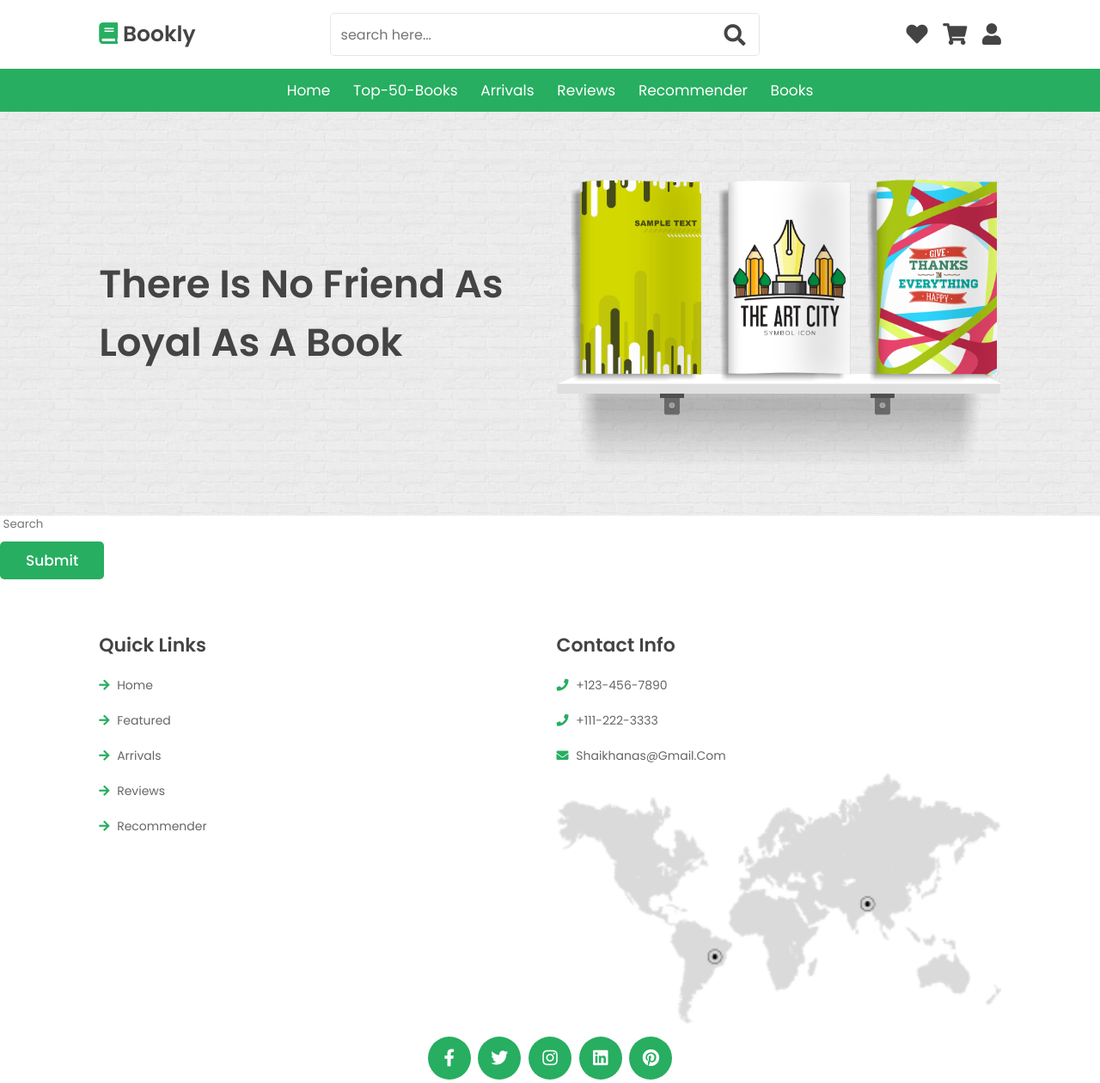
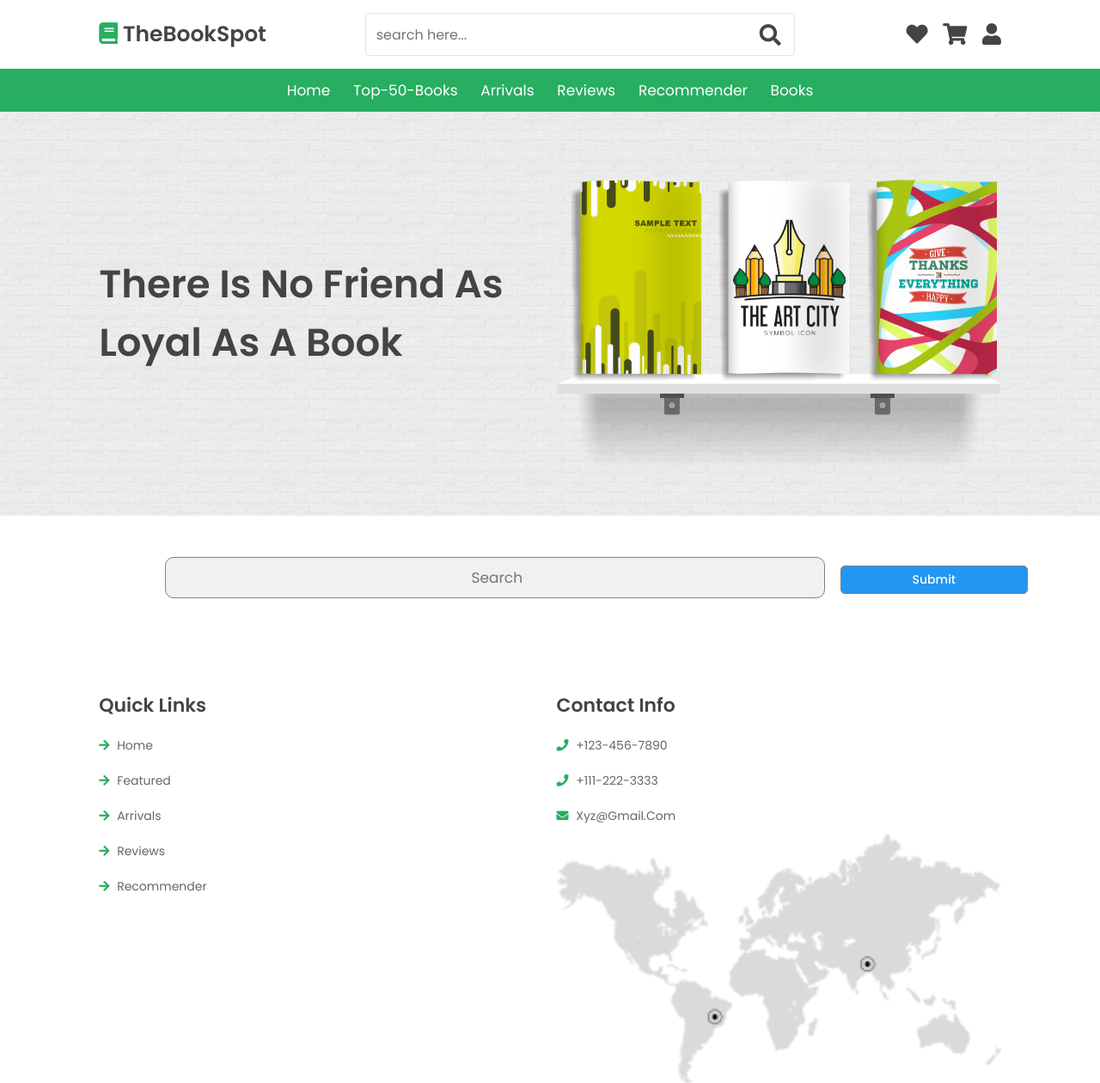
Before and after one commit to himanshu-441/the-book-spot, a Flask app: page /recommender in a window 1280 px wide. Shown: the top 1260 px of the page at 86% size. Run offline with Flask 2, Linux system fonts and the light colour scheme; parts of the project's set-up code (start-up, migrations or seed data) failed here and were passed over.

Commit message:
added new arrival

```diff
--- a/app.py
+++ b/app.py
@@ -70,6 +70,7 @@ def post():
     return render_template('recommender.html')
 
 
+
 @app.route("/recommend_books", methods=["POST"])
 def recommend():
     user_input = request.form.get('user_input')
--- a/static/css/style.css
+++ b/static/css/style.css
@@ -818,3 +818,36 @@ section{
     }
 
 }
+
+.example input[type=text] {
+    margin-left: 15%;
+    border-radius: 10px;
+    padding: 10px;
+    font-size: 17px;
+    float: left;
+    border: 1px solid grey;
+    width: 60%;
+    background: #f1f1f1;
+    display: inline-block;
+    text-align: center;
+  }
+
+  /* Style the submit button */
+  .example input[type=Submit] {
+    float: left;
+    width: 17%;
+    padding: 5px;
+    background: #2196F3;
+    color: white;
+    font-size: 14px;
+    border: 1px solid grey;
+    cursor: pointer;
+    margin-left: 18px;
+  }
+
+
+  .searched{
+    margin-left: 45%;
+    margin-right: 25%;
+    display: inline-block;
+  }
--- a/static/js/script.js
+++ b/static/js/script.js
@@ -99,7 +99,7 @@ var swiper = new Swiper(".arrivals-slider", {
   loop:true,
   centeredSlides: true,
   autoplay: {
-    delay: 300,
+    delay: 5000,
     disableOnInteraction: false,
   },
   navigation: {
--- a/templates/index.html
+++ b/templates/index.html
@@ -31,7 +31,7 @@
                 </div>
                 <div class="content">
                     <h3 style="font-size: 14px">  {{ book_name[i]  }} </h3>
-                    <div class="price">$15.99 <span>$20.99</span></div>
+                    <h3 style="font-size: 14px">  {{ author[i]  }} </h3>
                     <a href="{{  link[i] }}" class="btn">Go to book</a>
                 </div>
             </div>
--- a/templates/layout.html
+++ b/templates/layout.html
@@ -7,6 +7,7 @@
     <title>Complete Responsive Online Boot Store Website Design Tutorial</title>
 
     <link rel="stylesheet" href="https://unpkg.com/swiper@7/swiper-bundle.min.css" />
+
 
     <!-- font awesome cdn link  -->
     <link rel="stylesheet" href="https://cdnjs.cloudflare.com/ajax/libs/font-awesome/5.15.4/css/all.min.css">
@@ -23,7 +24,7 @@
 
     <div class="header-1">
 
-        <a href="#" class="logo"> <i class="fas fa-book"></i> bookly </a>
+        <a href="#" class="logo"> <i class="fas fa-book"></i> TheBookSpot </a>
 
         <form action="" class="search-form">
             <input type="search" name="" placeholder="search here..." id="search-box">
@@ -130,7 +131,7 @@
                 <h3>contact info</h3>
                 <a href="#"> <i class="fas fa-phone"></i> +123-456-7890 </a>
                 <a href="#"> <i class="fas fa-phone"></i> +111-222-3333 </a>
-                <a href="#"> <i class="fas fa-envelope"></i> shaikhanas@gmail.com </a>
+                <a href="#"> <i class="fas fa-envelope"></i> xyz@gmail.com </a>
                 <img src="image/worldmap.png" class="map" alt="">
             </div>
 
--- a/templates/recommender.html
+++ b/templates/recommender.html
@@ -1,34 +1,43 @@
 {% extends"layout.html" %}
 {% block body %}
 
+<br/>
+<br/>
+<br/>
 
 
-<div class="container position-relative px-4 px-lg-5">
-    <div class="row gx-4 gx-lg-5 justify-content-center">
-        <div class="col-md-10 col-lg-8 col-xl-7">
-            <div class="post-heading">
-                <h1></h1>
-                <h2 class="subheading"></h2>
-                <span class="meta">
+
+        <form action="/recommend_books" method="post" class="example">
+            <input name="user_input" type="text"  placeholder=" Search">
+            <input type="Submit" class="btn btn-lg btn-warning">
+        </form>
 
 
-                    <form action="/recommend_books" method="post">
-                        <input name="user_input" type="text" class="form-control" placeholder=" Search"><br>
-                        <input type="Submit" class="btn btn-lg btn-warning">
-                    </form>
+
+<br/><br/><br/><br/><br/><br/>
 
 
-                </span>
-            </div>
-        </div>
-    </div>
-</div>
 
 
 
 {% if data %}
-<h1 class="heading"> <span>top 50 books</span> </h1>
+<h1 class="heading"> <span>You Searched For</span> </h1>
 
+<div class="searched">
+
+    <div class="image">
+        <img src="{{ data[0][2] }}" alt="">
+    </div>
+    <div class="content">
+        <h3 style="font-size: 14px">  {{ data[0][0]  }} </h3>
+        <h3 style="font-size: 14px">  {{ data[0][1]  }} </h3>
+        <div class="price">$15.99 <span>$20.99</span></div>
+        <a href="{{  data[0][3] }}" class="btn">Go to book</a>
+    </div>
+</div>
+<br/><br/><br/><br/><br/><br/>
+
+<h1 class="heading"> <span>Recommended Books</span> </h1>
 
     <div class="swiper featured-slider">
 
@@ -36,18 +45,18 @@
 
 
 
-        {% for i in data %}
+        {% for i in range(1, 6) %}
 
         <div class="swiper-slide box">
 
             <div class="image">
-                <img src="{{ i[2] }}" alt="">
+                <img src="{{ data[i][2] }}" alt="">
             </div>
             <div class="content">
-                <h3 style="font-size: 14px">  {{ i[0]  }} </h3>
-                <h3 style="font-size: 14px">  {{ i[1]  }} </h3>
+                <h3 style="font-size: 14px">  {{ data[i][0]  }} </h3>
+                <h3 style="font-size: 14px">  {{ data[i][1]  }} </h3>
                 <div class="price">$15.99 <span>$20.99</span></div>
-                <a href="{{  i[3] }}" class="btn">Go to book</a>
+                <a href="{{  data[i][3] }}" class="btn">Go to book</a>
             </div>
         </div>
 
```
